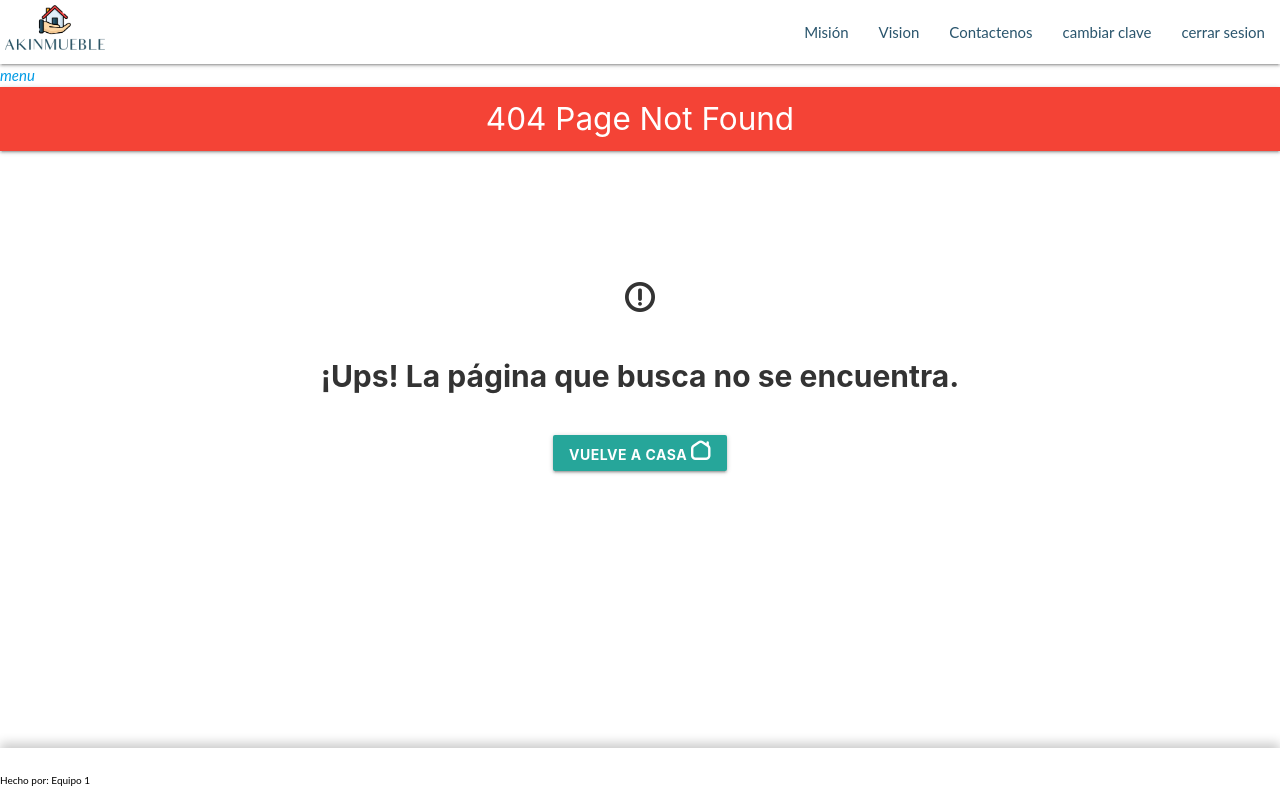
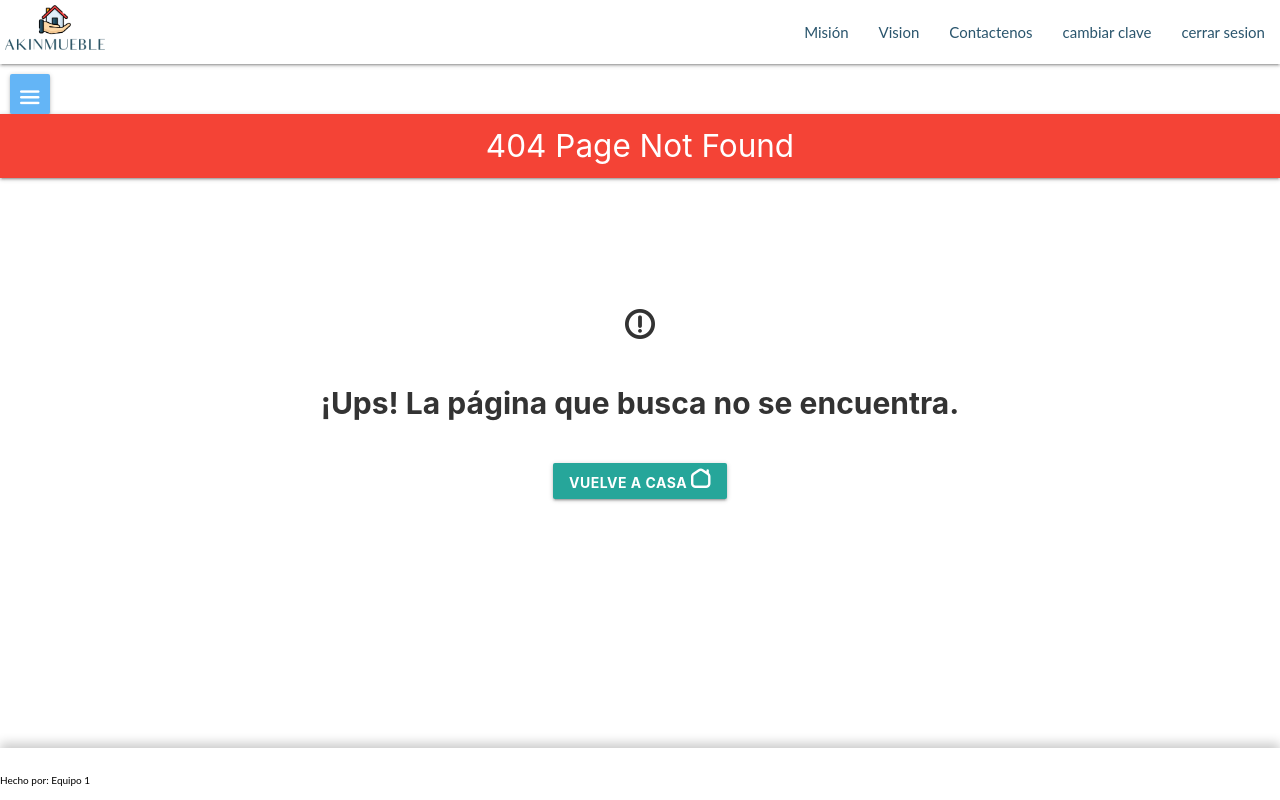
Before and after one commit to StivenLH24/akinmueble-frontend, an Angular app: page /2fa in a window 1280 px wide. Built offline with nearby package versions, Linux system fonts and the light colour scheme; sample sign-in values are in the browser's storage; some icons are missing.

Commit message:
creacion del menu para los roles

```diff
--- a/src/app/modules/security/identify-user/identify-user.component.ts
+++ b/src/app/modules/security/identify-user/identify-user.component.ts
@@ -62,7 +62,6 @@ export class IdentifyUserComponent {
 
 
   get getFormGroup() {
-    console.log("controls-> ", this.fGroup.controls)
     return this.fGroup.controls;
   }
 }
--- a/src/app/public/home/home.component.html
+++ b/src/app/public/home/home.component.html
@@ -1 +0,0 @@
-<button type="submit" (click)="Ventas()" class="waves-effect waves-light btn custom-button-send">Ventas</button>
--- a/src/app/public/home/home.component.ts
+++ b/src/app/public/home/home.component.ts
@@ -7,7 +7,4 @@ import { Component } from '@angular/core';
 })
 export class HomeComponent {
 
-  Ventas() {
-    alert("Ventas");
-  }
 }
--- a/src/app/public/pag-master/lateral-menu/lateral-menu.component.css
+++ b/src/app/public/pag-master/lateral-menu/lateral-menu.component.css
@@ -0,0 +1,18 @@
+.btn {
+  background-color: blue;
+  width: 40px;
+  height: 40px;
+  padding-left: 10px;
+  padding-top: 8px;
+  margin-left: 10px;
+  margin-top: 10px;
+  transition: transform 0.3s ease-in-out;
+}
+
+.btn:hover {
+  transform: scale(1.1);
+}
+
+.btn a {
+  color: white;
+}
--- a/src/app/public/pag-master/lateral-menu/lateral-menu.component.html
+++ b/src/app/public/pag-master/lateral-menu/lateral-menu.component.html
@@ -1,17 +1,36 @@
-<ul id="slide-out" class="sidenav">
-    <li><div class="user-view">
-      <div class="background blue">
-        <!--<img src="https://www.construyehogar.com/wp-content/uploads/2016/01/Casa-moderna-un-piso-560x371.jpg"> -->
-      </div>
-      <a href="#user"><img class="circle" src="https://cdn.pixabay.com/photo/2017/02/25/22/04/user-icon-2098873_640.png"></a>
-      <a href="#name"><span class="white-text name">John Doe</span></a>
-      <a href="#email"><span class="white-text email">jdandturk@gmail.com</span></a>
-    </div></li>
-    <li><a href="#!"><i class="material-icons">cloud</i>First Link With Icon</a></li>
-    <li><a href="#!">Second Link</a></li>
-    <li><div class="divider"></div></li>
-    <li><a class="subheader">Subheader</a></li>
-    <li><a class="waves-effect" href="#!">Third Link With Waves</a></li>
-  </ul>
 
-  <a href="#" data-target="slide-out" class="sidenav-trigger hide-on-med-and-down"><i class="material-icons">menu</i></a>
+<ul id="slide-out" class="sidenav" *ngIf="rolUsuario === '642d9eb902e1597baa66e447'">
+  <!-- Contenido del menú para el rol 'cliente' -->
+  <div class="background blue">
+    <h5 class="white-text center-align">CLIENTE</h5>
+  </div>
+  <li><a routerLink="/parameters/solicitudes">solicitudes</a></li>
+  <li><a routerLink="/parameters/contratos">contratos</a></li>
+</ul>
+
+<ul id="slide-out" class="sidenav" *ngIf="rolUsuario === '64225720d8b31f3e70717387'">
+  <!-- Contenido del menú para el rol 'administrador' -->
+  <div class="background blue">
+    <h5 class="white-text center-align">ADMINISTRADOR</h5>
+  </div>
+  <li><a routerLink="/parameters/asesores">asesores</a></li>
+  <li><a routerLink="/parameters/reportes">reportes</a></li>
+  <li><a routerLink="/parameters/inmuebles">inmuebles</a></li>
+  <li><a routerLink="/parameters/solicitudes">solicitudes</a></li>
+</ul>
+
+<ul id="slide-out" class="sidenav" *ngIf="rolUsuario === '642d9ecb02e1597baa66e448'">
+  <!-- Contenido del menú para el rol 'asesor' -->
+  <div class="background blue">
+    <h5 class="white-text center-align">ASESOR</h5>
+  </div>
+  <li><a routerLink="/parameters/solicitudes">solicitudes</a></li>
+  <li><a routerLink="/parameters/reportes">reportes</a></li>
+  <li><a routerLink="/parameters/inmuebles">inmuebles</a></li>
+</ul>
+
+<div class="blue lighten-2 p-2 d-inline-block btn">
+  <a href="#" data-target="slide-out" class="sidenav-trigger p-2 white-text">
+    <i class="fi fi-br-menu-burger"></i>
+  </a>
+</div>
--- a/src/app/public/pag-master/lateral-menu/lateral-menu.component.ts
+++ b/src/app/public/pag-master/lateral-menu/lateral-menu.component.ts
@@ -1,10 +1,15 @@
 import { Component } from '@angular/core';
+import { SecurityService } from 'src/app/services/security.service';
 
 @Component({
   selector: 'app-lateral-menu',
   templateUrl: './lateral-menu.component.html',
-  styleUrls: ['./lateral-menu.component.css']
+  styleUrls: ['./lateral-menu.component.css'],
 })
 export class LateralMenuComponent {
+  rolUsuario: string | null;
 
+  constructor(private securityService: SecurityService) {
+    this.rolUsuario = this.securityService.getRolUserValidated();
+  }
 }
--- a/src/app/services/security.service.ts
+++ b/src/app/services/security.service.ts
@@ -4,6 +4,7 @@ import { HttpClient } from '@angular/common/http';
 import { configurationRoutesBackend } from '../config/configuration.routes.backend';
 import { BehaviorSubject, Observable } from 'rxjs';
 import { userValidatedModel } from '../models/user.validated.model';
+import { RouteConfigLoadEnd } from '@angular/router';
 
 @Injectable({
   providedIn: 'root',
@@ -36,6 +37,7 @@ export class SecurityService {
     let cadena = JSON.stringify(data);
     let dataLS = localStorage.getItem('data-user');
     let dataValidatedLS = localStorage.getItem('data-user-validated');
+
     if (dataLS && dataValidatedLS) {
       return false;
     } else {
@@ -89,6 +91,21 @@ export class SecurityService {
       return true;
     }
   }
+
+  /**
+   * Obtiene el rol del usuario validado almacenado en el localStorage
+   * @returns Rol del usuario validado o null si no se encuentra
+   */
+  getRolUserValidated(): string | null {
+    let dataValidatedLS = localStorage.getItem('data-user-validated');
+    if (dataValidatedLS) {
+      let dataValidated = JSON.parse(dataValidatedLS)
+      return dataValidated.user.roleId;
+    }
+    return null;
+  }
+
+
 
   RecuperarClavePorUsuario(user: string): Observable<UserModel> {
     return this.http.post<UserModel>(`${this.urlBase}recovery-password`, {
```
